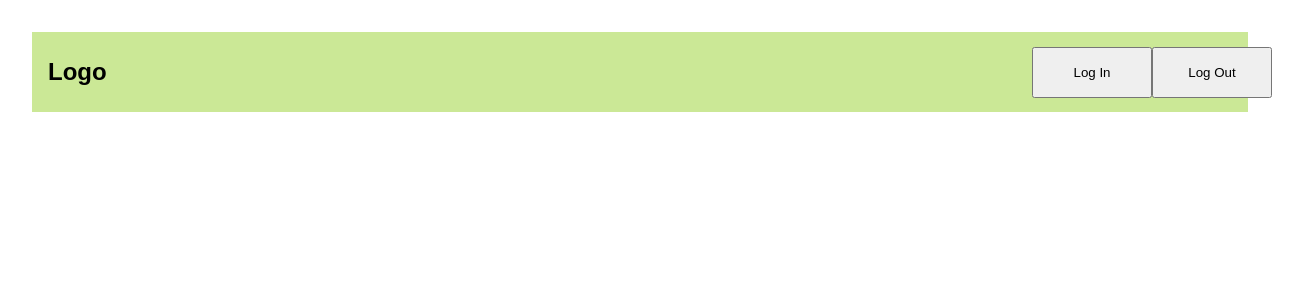
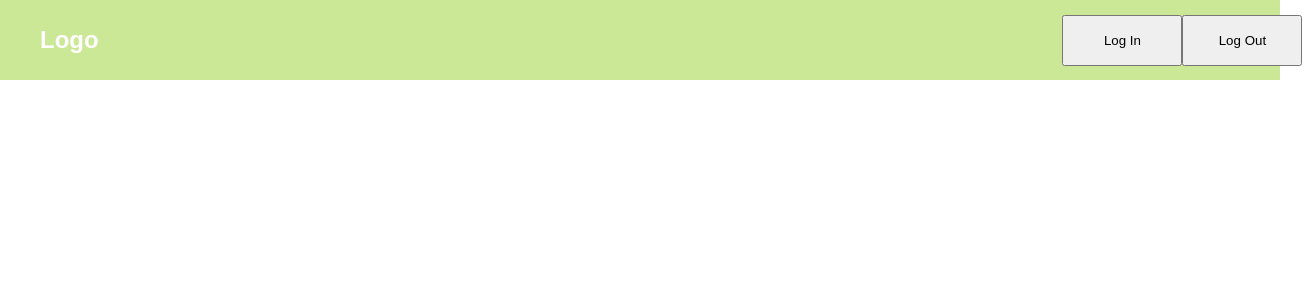
Before and after one commit to dwaynediddy/coffeeproject, a React (Create React App) app: page / in a window 1280 px wide. Shown: the top 300 px of the page, 1304 px wide, since content can reach past the window. Built offline with nearby package versions, Linux system fonts and the light colour scheme.

Commit message:
added styling and mobile bars menu

```diff
--- a/package.json
+++ b/package.json
@@ -14,6 +14,7 @@
     "react-router": "^5.2.0",
     "react-router-dom": "^5.2.0",
     "react-scripts": "4.0.2",
+    "react-scroll": "^1.8.1",
     "styled-components": "^5.2.1",
     "web-vitals": "^1.0.1"
   },
--- a/src/App.css
+++ b/src/App.css
@@ -9,12 +9,6 @@
   font-family: "Papyrus", sans-serif;
 }
 
-body {
-  padding: 2rem;
-}
-
-
-
 button {
   margin: 2rem 0;
   padding: 1rem 2rem;
--- a/src/App.js
+++ b/src/App.js
@@ -1,6 +1,7 @@
 import './App.css'
 import Navbar from './components/header/Navbar'
-import { BrowserRouter as Router, Switch } from 'react-router-dom'
+import { BrowserRouter as Router } from 'react-router-dom'
+// import { LinkS } from 'react-scroll'
 
 function App() {
   return (
--- a/src/components/header/NavBarElements.js
+++ b/src/components/header/NavBarElements.js
@@ -1,17 +1,27 @@
 import styled from 'styled-components'
 import { NavLink as Link } from 'react-router-dom'
+import { Link as LinkR } from 'react-router-dom'
+import { Link as LinkS } from 'react-scroll'
 import { FaBars } from 'react-icons/fa'
 
 export const Nav = styled.nav`
 background: #CBE896;
 height: 80px;
+// margin-top: -80px;
 display: flex;
 justify-content: space-between;
+align-items: center;
 padding: 0.5rem calc((100w - 100px) / 2);
+z-index:: 10;
+width: 100%
+
+@media screen and (min-width: 960px) {
+    transition: 0.8 all ease;
+}
 `
 
 export const NavLink = styled(Link)`
-color: #000;
+color: #fff;
 display:flex;
 align-items: center;
 text-decoration: none;
@@ -22,6 +32,19 @@ cursor: pointer;
 &:active {
     color: #15cdfc;
 }
+`
+
+export const NavLogo = styled(LinkR)`
+color: #fff;
+justify-self: flex-start;
+cursor: pointer;
+font-size: 1.5rem;
+display: flex;
+align-items: center;
+margin-left: 24px;
+font-weight: bold;
+text-decoration: none;
+
 `
 
 export const Bars = styled(FaBars)`
@@ -58,7 +81,7 @@ margin-right: 24px
 }
 `
 
-export const NavBtnLink = styled(Link)`
+export const NavBtnLink = styled(LinkR)`
 border-radius: 4px;
 background: #fff;
 padding: 10px 22px:
@@ -72,6 +95,35 @@ text-decoration: none;
 &:hover {
     transition: all 0.2s ease-in-out;
     background: #fff;
-    color: #010606;
+    color: #fff;
 }
 `
+export const MobileIcon = styled.div`
+display:none;
+
+@media screen and (max-width: 768px) {
+    display: block;
+    position: absolute;
+    top: 0;
+    right: 0;
+    transform: translate(-100%, 60%);
+    font-size: 1.8rem;
+    cursor: pointer;
+    color: #fff;
+}
+`
+
+export const NavLinks = styled(LinkS)` {
+    color: #fff;
+    display: flex;
+    align-items: center;
+    terxt-decoration: none;
+    padding: 0.1rem;
+    height: 100%;
+    cursor: pointer;
+
+    &.active {
+        border-bottom: 3px solod #01bf71
+    }
+}
+`
--- a/src/components/header/Navbar.js
+++ b/src/components/header/Navbar.js
@@ -5,7 +5,11 @@ import {
     Bars,
     NavMenu,
     NavBtn,
+    NavLogo,
+    MobileIcon,
+    NavLinks,
 } from './NavBarElements'
+import { FaBars } from 'react-icons/fa'
 
 import LoginButton from './LoginButton'
 import LogoutButton from './LogoutButton'
@@ -18,14 +22,18 @@ const Navbar = () => {
         <>
             <Nav>
                 <NavLink to='/'>
-                    <h1>Logo</h1>
+                    <NavLogo>Logo</NavLogo>
                 </NavLink>
-                <Bars />
+                <MobileIcon>
+                    <FaBars />
+                </MobileIcon>
+
                 <NavMenu>
-
                     <NavBtn>
-                        <LoginButton />
-                        <LogoutButton />
+                        <NavLinks>
+                            <LoginButton />
+                            <LogoutButton />
+                        </NavLinks>
                     </NavBtn>
                 </NavMenu>
             </Nav>
```
Also changed, not shown: 1 other file (tests, documents, lock files or other folders).
